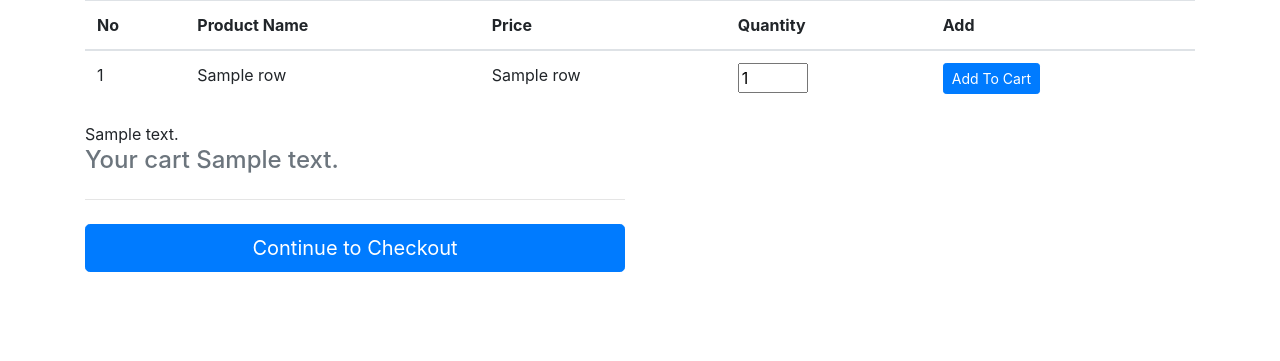
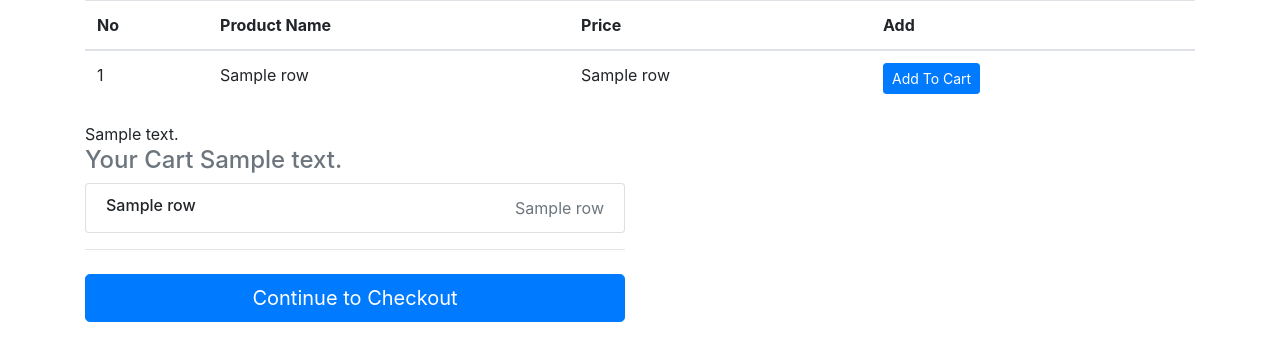
Before and after one commit to uso-odoo/odoo-training, a Python web app: template templates/index.html in a window 1280 px wide. Shown: the part 54-415 px from the top of the page. Run offline with Jinja, Linux system fonts and the light colour scheme; the template is opened without the code that fills it: most values are stand-ins (such as "Sample title", 1, 10 or a date in 2020); some libraries are stand-ins or nearby versions.

```diff
--- a/templates/index.html
+++ b/templates/index.html
@@ -32,7 +32,6 @@
       <th scope="col">Product Name</th>
    <!--   <th scope="col">Category</th> -->
       <th scope="col">Price</th>
-      <th scope="col">Quantity</th>
       <th scope="col">Add</th>
     </tr>
   </thead>
@@ -41,7 +40,7 @@
 {% for row in data %}
 <tr>
     <td>{{ row.0 }}</td><td>{{ row.1 }}</td><td>{{ row.2 }}</td>
-    <td><input type="number" name="quantity" value="1" min="1" style="width: 70px"></td>
+    <!--<td><input type="number" name="quantity" value="1" min="1" style="width: 70px"></td> -->
     <td><button type="button" class="btn btn-primary btn-sm" onclick="onclickFuction({{ row.0 }})">Add To Cart</button></td>
 
 </tr>
@@ -86,7 +85,7 @@
     <div class="col-6">
 
   <h4>
-    <span class="text-muted"> Your cart {{product_detail}} </span>
+    <span class="text-muted"> Your Cart {{product_detail}} </span>
     <!--<span class="badge badge-secondary badge-pill"> 3 </span> -->
   </h4>
   <ul class="list-group mb-3" id="list">
@@ -123,10 +122,21 @@
   <span>Total (USD)</span>
   <strong>10,220</strong>
 </li> -->
+{% for row in cart_data %}
+<li class="list-group-item d-flex justify-content-between lh-condensed">
+      <div>
+        <h6 class="my-0">{{row.1}}</h6>
+      </div>
+      <span class="text-muted">
+        {{row.2}}
+      </span>
+    </li>
+{% endfor %}
+  </ul>
 
-  </ul>
 <hr class="mb-4">
 <button class="btn btn-primary btn-lg btn-block" type="submit">Continue to Checkout</button>
+
 </div>
 </div>
 </div>
```
Also changed, not shown: app.py (+57 -11 lines).
